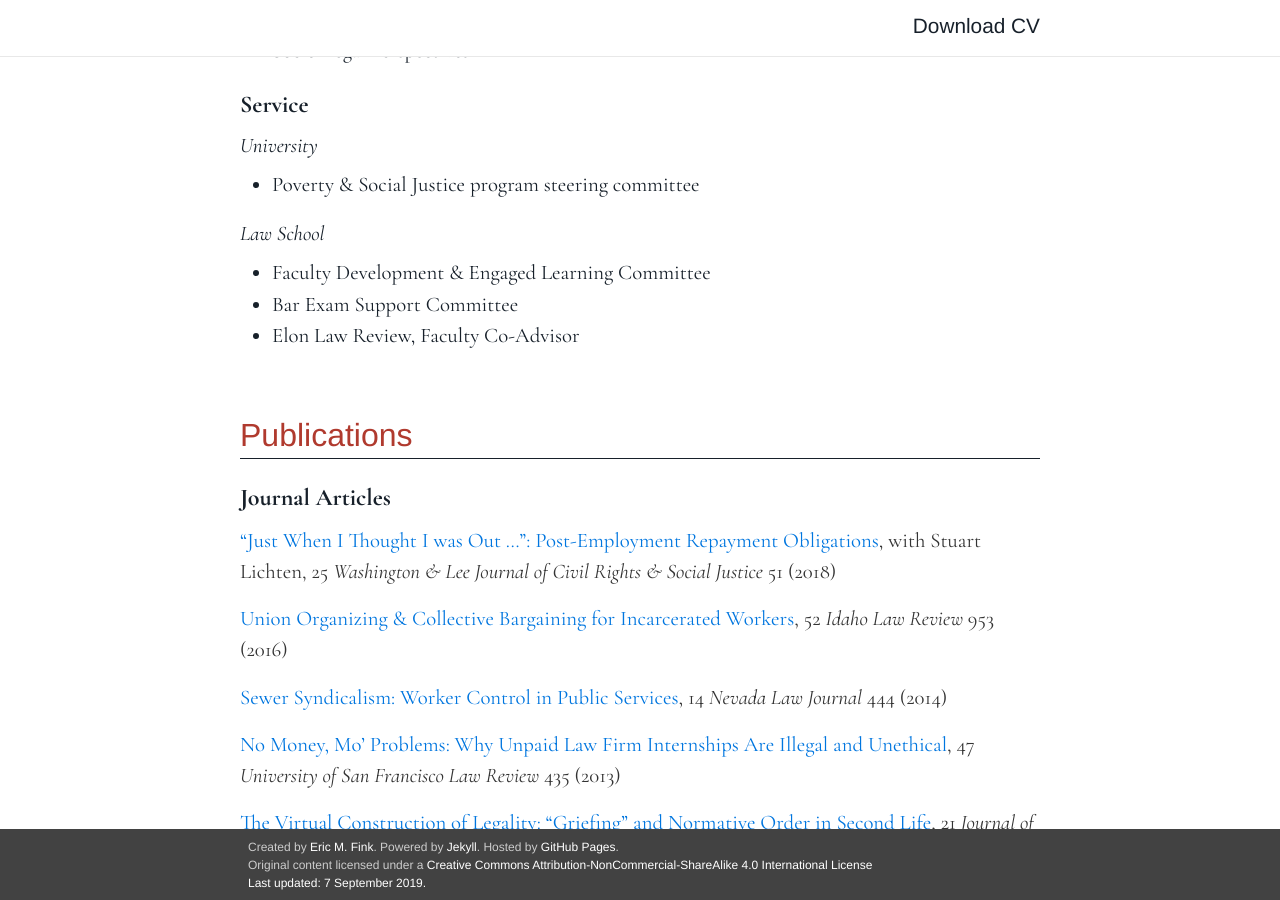
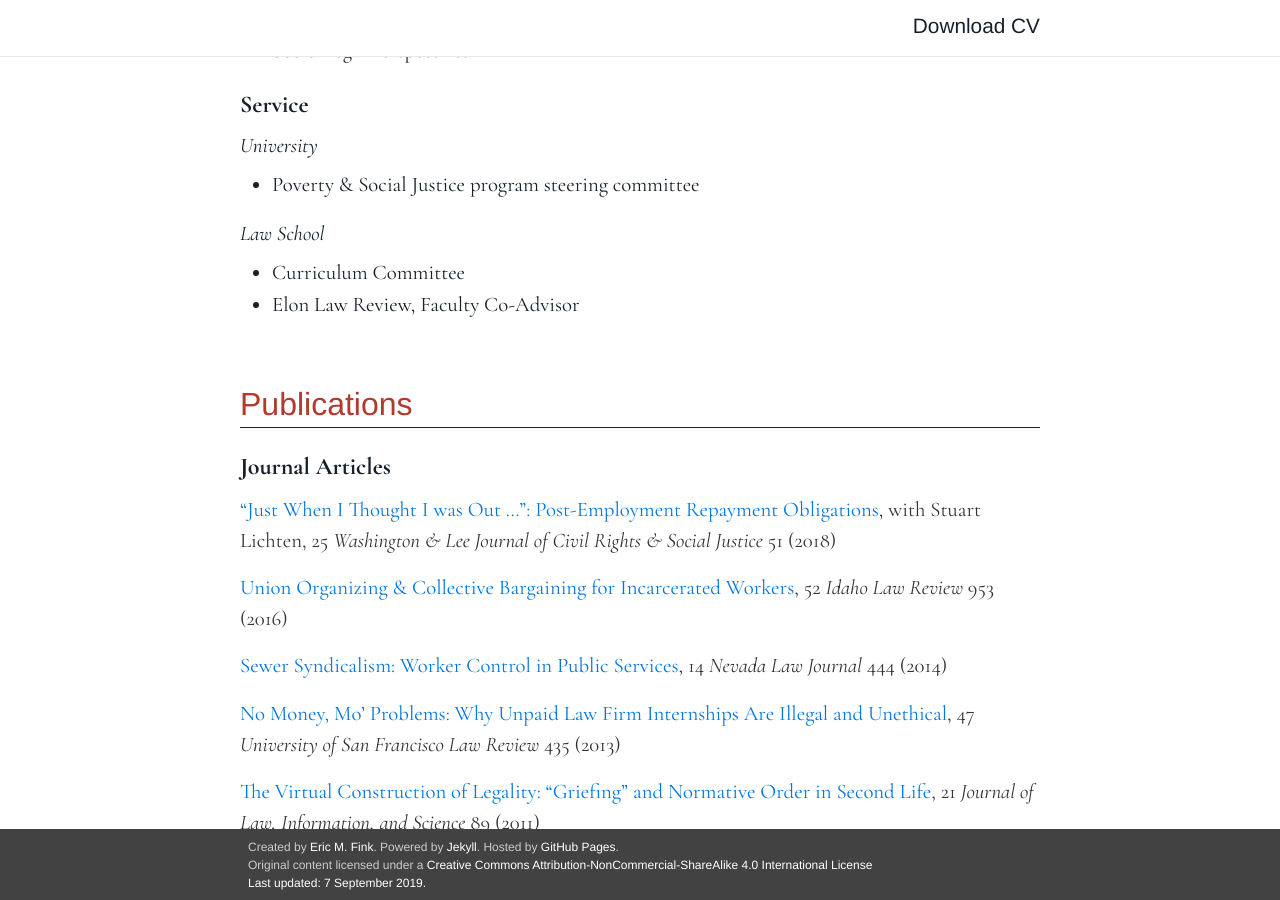
Before and after one commit to LuckyJimJD/LuckyJimJD.github.io, a Jekyll site: the page built from _pages/cv.md, in a window 1280 px wide and 900 px high, scrolled down 922 px. Built offline with Jekyll 4.4.1, drawn with Linux system fonts in a browser that asks for light colours; some web fonts are replaced; comment, search, counter and statistics services are not loaded.

Commit message:
update cv

```diff
--- a/_pages/cv.md
+++ b/_pages/cv.md
@@ -50,8 +50,7 @@ output:
 
 #### Law School
 
-- Faculty Development & Engaged Learning Committee
-- Bar Exam Support Committee
+- Curriculum Committee
 - Elon Law Review, Faculty Co-Advisor
 
 # Publications
```
Also changed, not shown: 1 other file.
